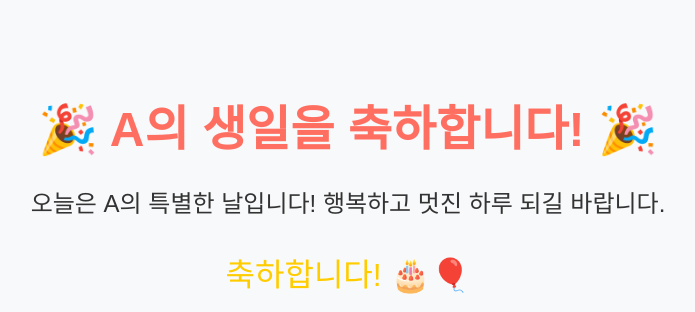
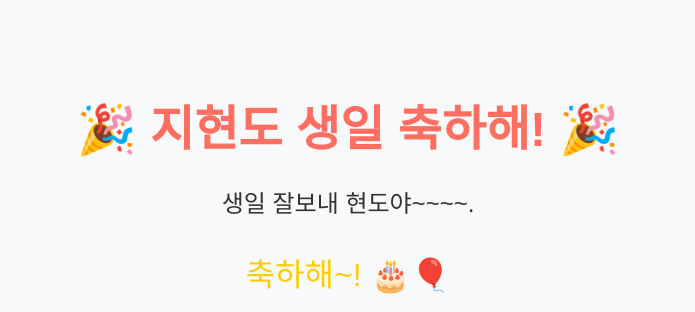
Before and after one commit to JJune1004/JJune1004.github.io, a plain HTML site: page index.html in a window 1280 px wide. Shown: the top 312 px of the page, without its empty margins (292-987 px from the left). Drawn offline with Linux system fonts and the light colour scheme; grey boxes are pictures that could not be loaded.

Commit message:
Update index.html

```diff
--- a/index.html
+++ b/index.html
@@ -3,7 +3,7 @@
 <head>
     <meta charset="UTF-8">
     <meta name="viewport" content="width=device-width, initial-scale=1.0">
-    <title>A의 생일 축하</title>
+    <title>지현도 생일 축하</title>
     <style>
         body {
             font-family: 'Arial', sans-serif;
@@ -41,10 +41,10 @@
     </style>
 </head>
 <body>
-    <h1>🎉 A의 생일을 축하합니다! 🎉</h1>
-    <p>오늘은 A의 특별한 날입니다! 행복하고 멋진 하루 되길 바랍니다.</p>
+    <h1>🎉 지현도 생일 축하해! 🎉</h1>
+    <p>생일 잘보내 현도야~~~~.</p>
     <div class="celebration">
-        축하합니다! 🎂🎈
+        축하해~! 🎂🎈
     </div>
     <img class="balloons" src="https://github.com/JJune1004/JJune1004.github.io/edit/main/f80bef86a59bf992816142389fe04dd8.jpg" alt="Balloons">
 </body>
```
